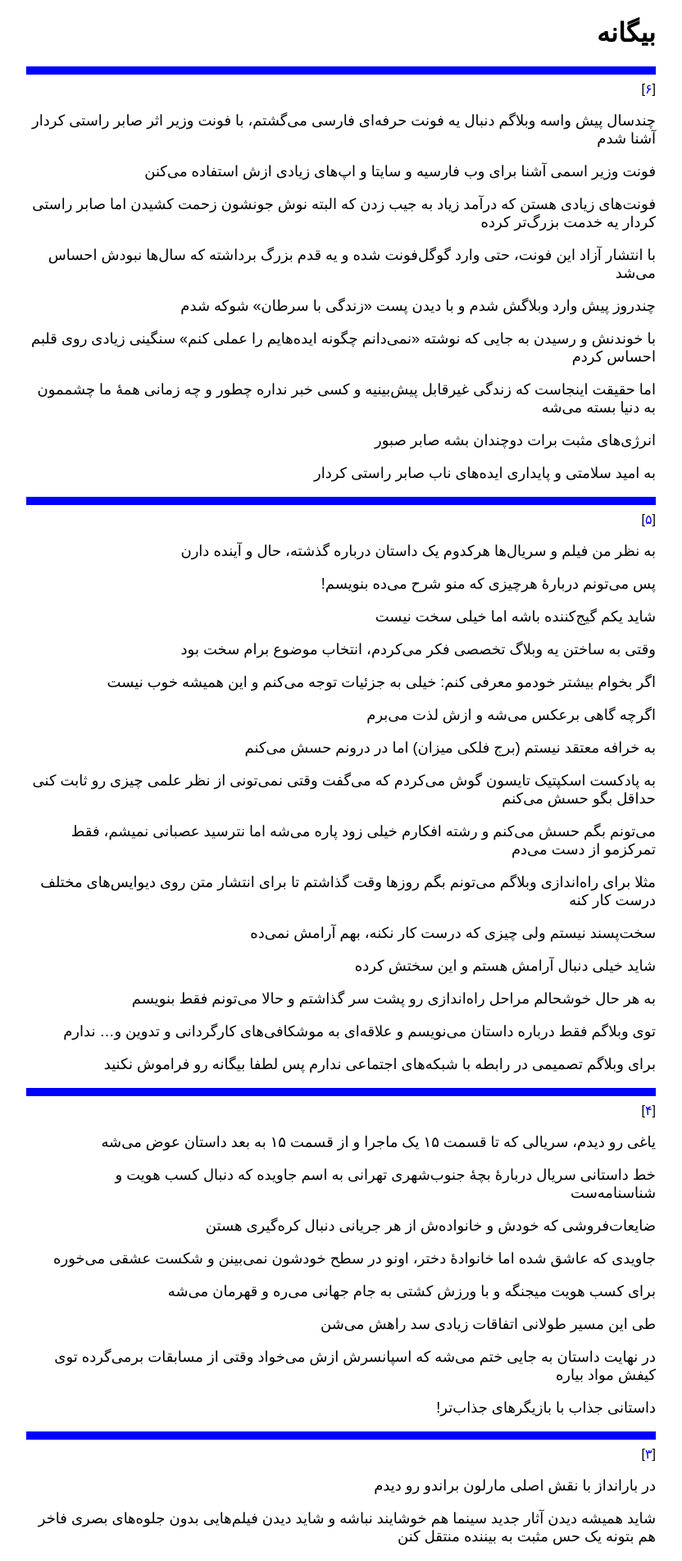
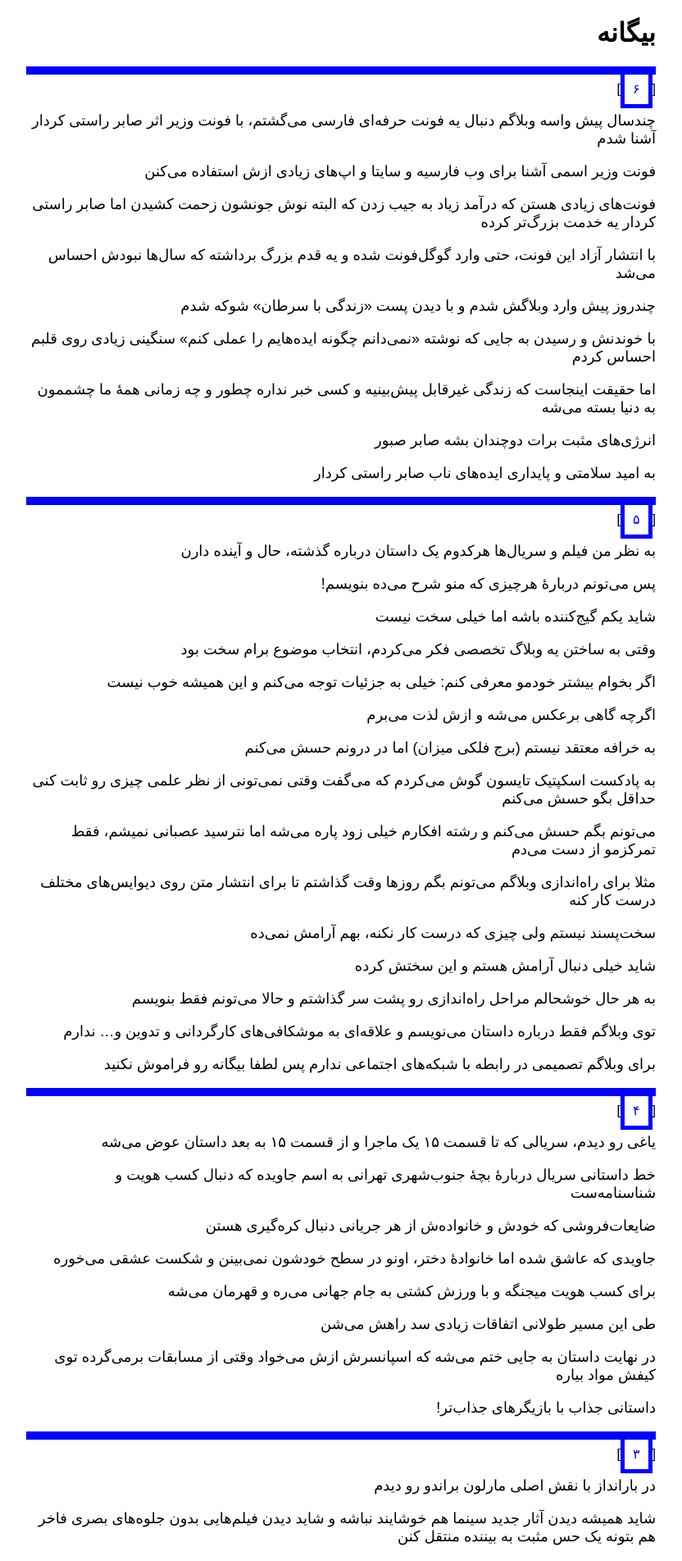
Before and after one commit to darkblog/darkblog.github.io, a Jekyll site: the page built from index.html, in a window 1280 px wide. Shown: the top 1904 px of the page at 82% size, without its empty margins (224-1056 px from the left). Built offline with Jekyll 4.4.1, drawn with Linux system fonts in a browser that asks for light colours.

Commit message:
Update index.html

```diff
--- a/index.html
+++ b/index.html
@@ -9,7 +9,7 @@
 <meta charset="utf-8">
 <meta name="viewport" content="width=device-width, initial-scale=1">
 <link rel="canonical" href="https://biganeh.com/">
-<style>body{font-family:sans-serif;margin:auto;padding:0 1.25em 0 1.25em;max-width:48em}p{font-size:large}a{text-decoration:none}hr{border:thick solid blue}</style>
+<style>body{font-family:sans-serif;margin:auto;padding:0 1.25em 0 1.25em;max-width:48em}p{font-size:large}a{text-decoration:none;border:thick solid blue;padding:10px 10px;text-align:center}hr{border:thick solid blue}</style>
 </head>
 <body>
 <h1>بیگانه</h1>
```
